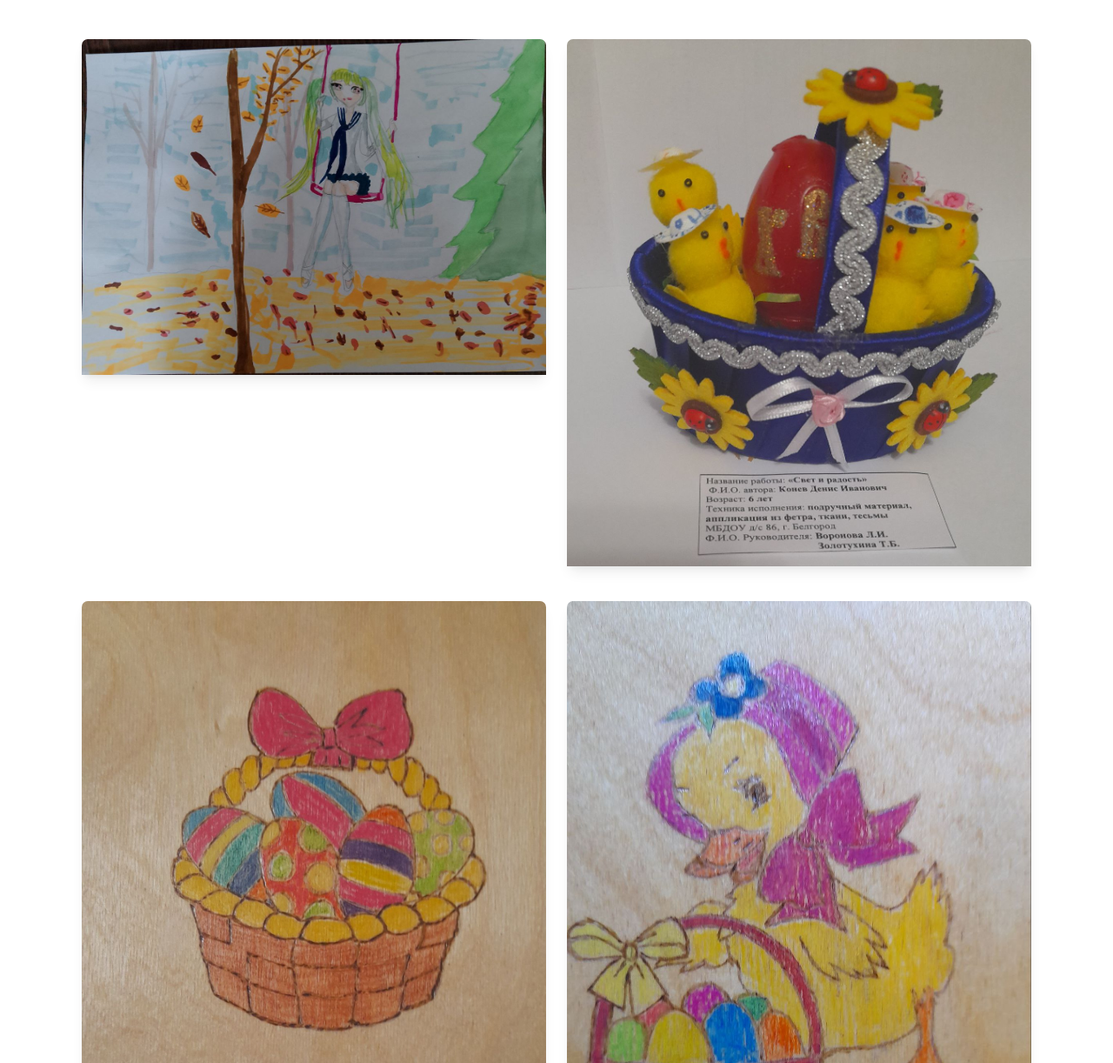
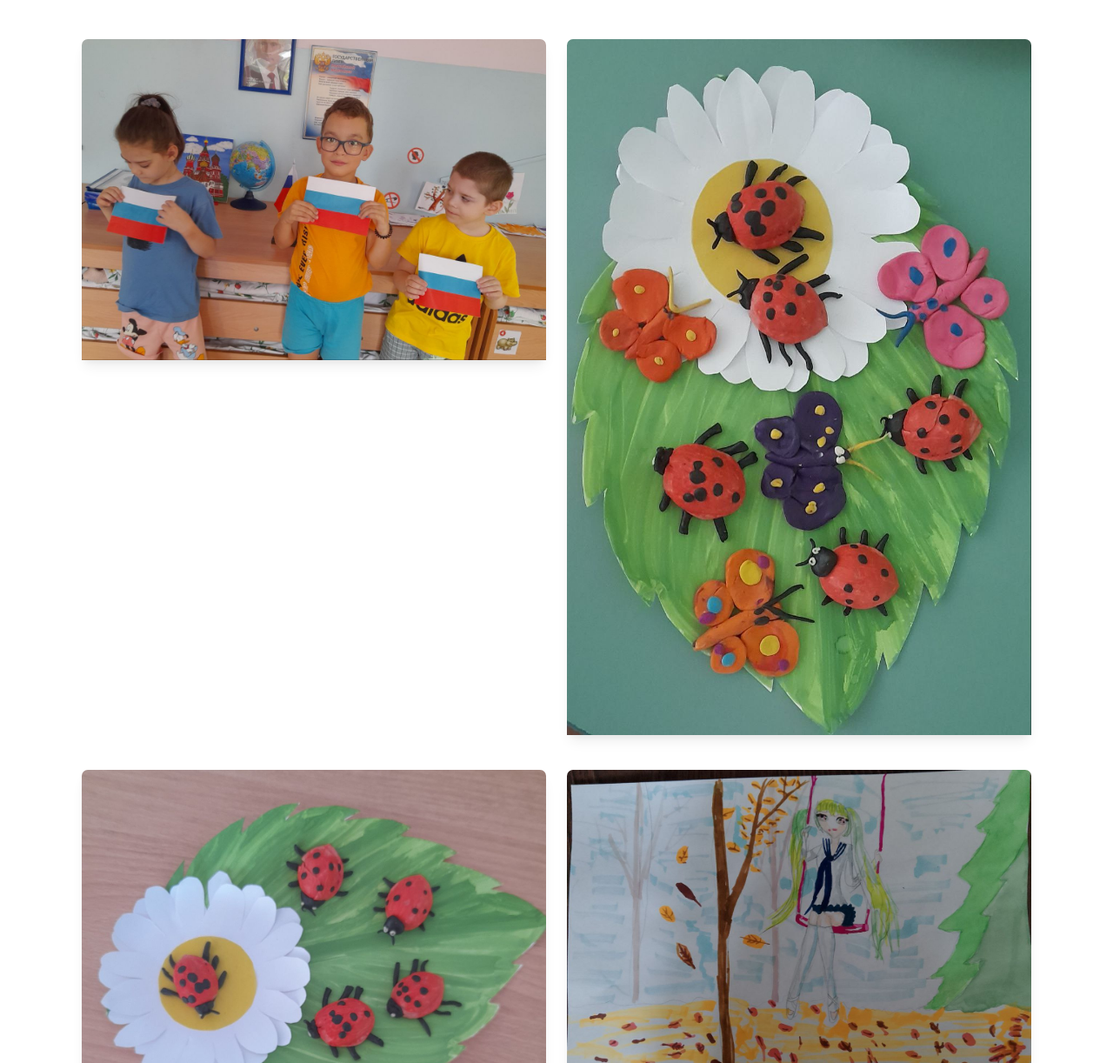
Before and after one commit to zolotuhinaTatyana/zolotuhinatatyana.github.io, a plain HTML site: page handmades.html in a window 1280 px wide. Shown: the part 158-1380 px from the top of the page at 87% size. Drawn offline with nearby package versions, Linux system fonts and the light colour scheme.

Commit message:
Добавлены новые фотографии

```diff
--- a/handmades.html
+++ b/handmades.html
@@ -66,6 +66,21 @@
             <h1 class="text-center">Руками детей</h1>
             <div class="container mt-5">
                 <div class="row row-cols-1 row-cols-sm-1 row-cols-md-2 g-4">
+                    <div class="col">
+                        <div class="card mb-3">
+                            <img src="images/handmades/130.jpg" class="card-img-top"/>
+                        </div>
+                    </div>
+                    <div class="col">
+                        <div class="card mb-3">
+                            <img src="images/handmades/131.jpg" class="card-img-top"/>
+                        </div>
+                    </div>
+                    <div class="col">
+                        <div class="card mb-3">
+                            <img src="images/handmades/129.jpg" class="card-img-top"/>
+                        </div>
+                    </div>
                     <div class="col">
                         <div class="card mb-3">
                             <img src="images/handmades/121.jpg" class="card-img-top"/>
```
Also changed, not shown: images/handmades/129.jpg (added), images/handmades/130.jpg (added), images/handmades/131.jpg (added).
